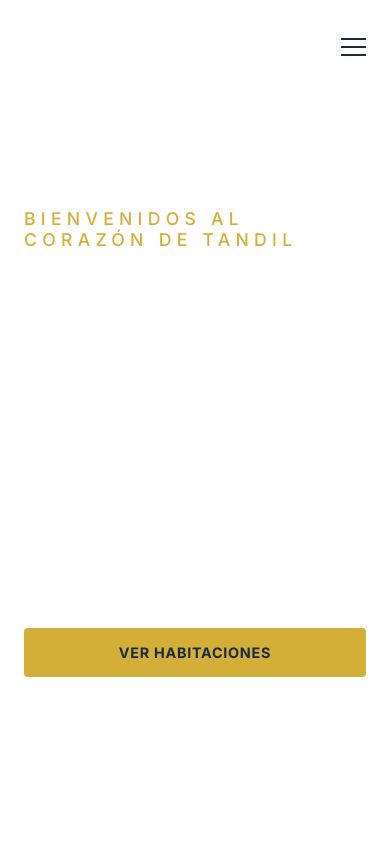
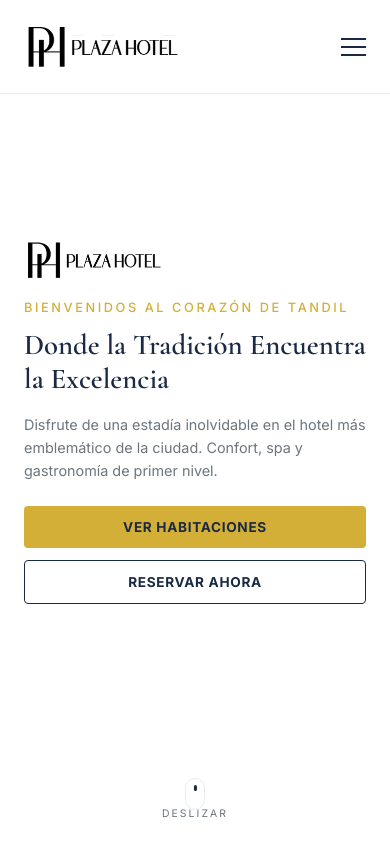
Before and after one commit to gusgarozzo/plazahoteltandil, a Next.js app: page / in a window 390 px wide. Shown: the top 844 px of the page. Built offline with nearby package versions, Linux system fonts and the light colour scheme.

Commit message:
change: general styles

```diff
--- a/src/app/globals.css
+++ b/src/app/globals.css
@@ -14,19 +14,6 @@
   --glass-blur: blur(10px);
 
   --transition-smooth: all 0.3s cubic-bezier(0.4, 0, 0.2, 1);
-}
-
-@media (prefers-color-scheme: dark) {
-  :root {
-    --primary: #94a3b8;
-    --primary-light: #cbd5e1;
-    --background: #0f172a;
-    --foreground: #f8fafc;
-    --text-muted: #94a3b8;
-    --border: #1e293b;
-    --glass-bg: rgba(15, 23, 42, 0.85);
-    --glass-border: rgba(255, 255, 255, 0.1);
-  }
 }
 
 * {
--- a/src/components/Hero.module.css
+++ b/src/components/Hero.module.css
@@ -5,7 +5,8 @@
   overflow: hidden;
   display: flex;
   align-items: center;
-  color: white;
+  color: var(--primary);
+  background-color: white;
 }
 
 .background {
@@ -31,8 +32,8 @@
   height: 100%;
   background: linear-gradient(
     to bottom,
-    rgba(26, 42, 68, 0.4) 0%,
-    rgba(26, 42, 68, 0.6) 100%
+    rgba(255, 255, 255, 0.4) 0%,
+    rgba(255, 255, 255, 0.7) 100%
   );
   z-index: -1;
 }
@@ -44,13 +45,19 @@
 
 .textWrapper {
   max-width: 800px;
+  width: 100%;
+}
+
+.desktopBreak {
+  display: block;
 }
 
 .heroLogo {
   height: 80px;
   width: auto;
   margin-bottom: 2rem;
-  filter: brightness(0) invert(1);
+  /* Remove inversion for white background */
+  /* filter: brightness(0) invert(1); */
 }
 
 .subtitle {
@@ -66,14 +73,14 @@
 .hero h1 {
   font-size: 4.5rem;
   margin-bottom: 2rem;
-  color: white;
+  color: var(--primary);
 }
 
 .hero p {
   font-size: 1.25rem;
   line-height: 1.6;
   margin-bottom: 3rem;
-  color: rgba(255, 255, 255, 0.9);
+  color: var(--text-muted);
   max-width: 600px;
 }
 
@@ -101,10 +108,10 @@
 
 .secondaryBtn {
   background: transparent;
-  color: white !important;
+  color: var(--primary) !important;
   padding: 1rem 2.5rem;
   border-radius: 4px;
-  border: 1px solid rgba(255, 255, 255, 0.3);
+  border: 1px solid var(--primary);
   font-weight: 700;
   text-transform: uppercase;
   letter-spacing: 0.05em;
@@ -134,13 +141,13 @@
   font-size: 0.8rem;
   text-transform: uppercase;
   letter-spacing: 0.2em;
-  color: rgba(255, 255, 255, 0.6);
+  color: var(--text-muted);
 }
 
 .mouse {
   width: 26px;
   height: 42px;
-  border: 2px solid rgba(255, 255, 255, 0.4);
+  border: 2px solid var(--border);
   border-radius: 20px;
   display: flex;
   justify-content: center;
@@ -149,7 +156,7 @@
 .wheel {
   width: 4px;
   height: 8px;
-  background: white;
+  background: var(--primary);
   border-radius: 4px;
   margin-top: 8px;
 }
@@ -161,21 +168,73 @@
 }
 
 @media (max-width: 768px) {
+  .heroLogo {
+    height: 40px;
+    margin-bottom: 1rem;
+  }
+
+  .subtitle {
+    font-size: 0.8rem;
+    margin-bottom: 0.8rem;
+    letter-spacing: 0.2em;
+  }
+
+  .heroContent {
+    width: 100%;
+    padding: 0 1.5rem;
+  }
+
+  .textWrapper {
+    width: 100%;
+  }
+
+  .desktopBreak {
+    display: none;
+  }
+
   .hero h1 {
-    font-size: 2.8rem;
+    font-size: 1.8rem;
+    margin-bottom: 1rem;
+    line-height: 1.2;
+    word-wrap: break-word;
   }
 
   .hero p {
-    font-size: 1.1rem;
+    font-size: 0.9rem;
+    margin-bottom: 1.5rem;
   }
 
   .ctaWrapper {
     flex-direction: column;
     width: 100%;
+    gap: 0.8rem;
   }
 
   .primaryBtn,
   .secondaryBtn {
     text-align: center;
+    padding: 0.8rem 1.5rem;
+    font-size: 0.85rem;
+  }
+
+  .scrollIndicator {
+    bottom: 1.5rem;
+    gap: 0.4rem;
+  }
+
+  .scrollIndicator span {
+    font-size: 0.65rem;
+  }
+
+  .mouse {
+    width: 20px;
+    height: 32px;
+    border-width: 1.5px;
+  }
+
+  .wheel {
+    width: 3px;
+    height: 6px;
+    margin-top: 6px;
   }
 }
--- a/src/components/Hero.tsx
+++ b/src/components/Hero.tsx
@@ -24,7 +24,8 @@ export default function Hero() {
             Bienvenidos al Corazón de Tandil
           </span>
           <h1>
-            Donde la Tradición <br /> Encuentra la Excelencia
+            Donde la Tradición <span className={styles.desktopBreak} />{" "}
+            Encuentra la Excelencia
           </h1>
           <p>
             Disfrute de una estadía inolvidable en el hotel más emblemático de
--- a/src/components/Navbar.module.css
+++ b/src/components/Navbar.module.css
@@ -5,12 +5,13 @@
   width: 100%;
   z-index: 1000;
   padding: 1.5rem 0;
-  background: transparent;
+  background: white;
+  border-bottom: 1px solid var(--border);
   transition: var(--transition-smooth);
 }
 
 .navbar *:not(.contactBtn) {
-  color: white; /* Default to white when transparent over Hero */
+  color: var(--primary);
 }
 
 .logo span {
@@ -19,15 +20,12 @@
 
 .navbarScrolled {
   padding: 1rem 0;
-  background: var(--glass-bg);
-  backdrop-filter: var(--glass-blur);
-  -webkit-backdrop-filter: var(--glass-blur);
-  border-bottom: 1px solid var(--glass-border);
-  box-shadow: 0 4px 20px rgba(0, 0, 0, 0.1);
+  box-shadow: 0 4px 20px rgba(0, 0, 0, 0.05);
+  border-bottom: 1px solid var(--border);
 }
 
 .navbarScrolled *:not(.contactBtn) {
-  color: var(--foreground);
+  color: var(--primary);
 }
 
 .navbarScrolled .logo span {
@@ -43,6 +41,13 @@
 .logo {
   display: flex;
   align-items: center;
+  transition: var(--transition-smooth);
+}
+
+.hideLogo {
+  opacity: 0;
+  visibility: hidden;
+  pointer-events: none;
 }
 
 .logoImg {
@@ -51,9 +56,10 @@
   transition: var(--transition-smooth);
 }
 
-.navbar:not(.navbarScrolled) .logoImg {
-  filter: brightness(0) invert(1); /* Makes black logo white */
-}
+/* Logo stays dark on light background */
+/* .navbar:not(.navbarScrolled) .logoImg {
+  filter: brightness(0) invert(1);
+} */
 
 @media (max-width: 768px) {
   .logoImg {
@@ -104,6 +110,57 @@
   height: 2px;
   background: var(--primary);
   transition: var(--transition-smooth);
+  transform-origin: center;
+}
+
+.mobileMenuBtn.open span:nth-child(1) {
+  transform: translateY(8px) rotate(45deg);
+}
+
+.mobileMenuBtn.open span:nth-child(2) {
+  opacity: 0;
+}
+
+.mobileMenuBtn.open span:nth-child(3) {
+  transform: translateY(-8px) rotate(-45deg);
+}
+
+.mobileMenu {
+  position: fixed;
+  top: 70px; /* Adjust based on navbar height */
+  left: 0;
+  width: 100%;
+  height: calc(100vh - 70px);
+  background: white;
+  z-index: 99;
+  padding: 2rem;
+  transform: translateX(100%);
+  transition: transform 0.3s ease-in-out;
+  border-top: 1px solid var(--border);
+}
+
+.mobileMenu.menuOpen {
+  transform: translateX(0);
+}
+
+.mobileLinks {
+  display: flex;
+  flex-direction: column;
+  gap: 2rem;
+  align-items: center;
+  text-align: center;
+}
+
+.mobileLinks li a {
+  font-size: 1.2rem;
+  font-weight: 500;
+  text-transform: uppercase;
+  color: var(--primary);
+  letter-spacing: 0.1em;
+}
+
+.mobileLinks li a:hover {
+  color: var(--secondary);
 }
 
 @media (max-width: 992px) {
--- a/src/components/Navbar.tsx
+++ b/src/components/Navbar.tsx
@@ -6,6 +6,7 @@ import styles from "./Navbar.module.css";
 
 export default function Navbar() {
   const [isScrolled, setIsScrolled] = useState(false);
+  const [isMenuOpen, setIsMenuOpen] = useState(false);
 
   useEffect(() => {
     const handleScroll = () => {
@@ -14,6 +15,10 @@ export default function Navbar() {
     window.addEventListener("scroll", handleScroll);
     return () => window.removeEventListener("scroll", handleScroll);
   }, []);
+
+  const toggleMenu = () => {
+    setIsMenuOpen(!isMenuOpen);
+  };
 
   return (
     <nav
@@ -28,6 +33,7 @@ export default function Navbar() {
           />
         </Link>
 
+        {/* Desktop Menu */}
         <ul className={styles.navLinks}>
           <li>
             <Link href="/">Inicio</Link>
@@ -51,10 +57,58 @@ export default function Navbar() {
           </li>
         </ul>
 
-        <div className={styles.mobileMenuBtn}>
+        {/* Mobile Menu Button */}
+        <div
+          className={`${styles.mobileMenuBtn} ${isMenuOpen ? styles.open : ""}`}
+          onClick={toggleMenu}
+        >
           <span></span>
           <span></span>
           <span></span>
+        </div>
+
+        {/* Mobile Menu Overlay */}
+        <div
+          className={`${styles.mobileMenu} ${
+            isMenuOpen ? styles.menuOpen : ""
+          }`}
+        >
+          <ul className={styles.mobileLinks}>
+            <li>
+              <Link href="/" onClick={toggleMenu}>
+                Inicio
+              </Link>
+            </li>
+            <li>
+              <Link href="/habitaciones" onClick={toggleMenu}>
+                Habitaciones
+              </Link>
+            </li>
+            <li>
+              <Link href="/restaurante" onClick={toggleMenu}>
+                Restaurante
+              </Link>
+            </li>
+            <li>
+              <Link href="/spa" onClick={toggleMenu}>
+                Spa
+              </Link>
+            </li>
+            <li>
+              <Link href="/salon-cafeteria" onClick={toggleMenu}>
+                Salón & Cafetería
+              </Link>
+            </li>
+            <li>
+              <Link
+                href="/contacto"
+                className={styles.contactBtn}
+                onClick={toggleMenu}
+              >
+                Reservar
+              </Link>
+            </li>
+          </ul>
         </div>
       </div>
     </nav>
--- a/src/components/PageHeader.module.css
+++ b/src/components/PageHeader.module.css
@@ -1,41 +1,18 @@
 .header {
   position: relative;
-  height: 50vh;
-  min-height: 400px;
   width: 100%;
   display: flex;
   align-items: center;
-  color: white;
+  color: var(--primary);
   overflow: hidden;
+  padding-top: 120px; /* Account for fixed navbar */
+  padding-bottom: 3rem;
+  background: white;
 }
 
-.background {
-  position: absolute;
-  top: 0;
-  left: 0;
-  width: 100%;
-  height: 100%;
-  z-index: -2;
-}
-
-.background img {
-  width: 100%;
-  height: 100%;
-  object-fit: cover;
-}
-
+.background,
 .overlay {
-  position: absolute;
-  top: 0;
-  left: 0;
-  width: 100%;
-  height: 100%;
-  background: linear-gradient(
-    to bottom,
-    rgba(26, 42, 68, 0.6),
-    rgba(26, 42, 68, 0.8)
-  );
-  z-index: -1;
+  display: none;
 }
 
 .content {
--- a/src/components/RoomsPreview.module.css
+++ b/src/components/RoomsPreview.module.css
@@ -1,5 +1,5 @@
 .rooms {
-  background: var(--accent);
+  background: white;
 }
 
 .header {
--- a/src/components/Testimonials.module.css
+++ b/src/components/Testimonials.module.css
@@ -1,5 +1,5 @@
 .testimonials {
-  background: var(--accent);
+  background: white;
 }
 
 .header {
```
Also changed, not shown: src/app/contacto/Contacto.module.css (+14 -3 lines).
